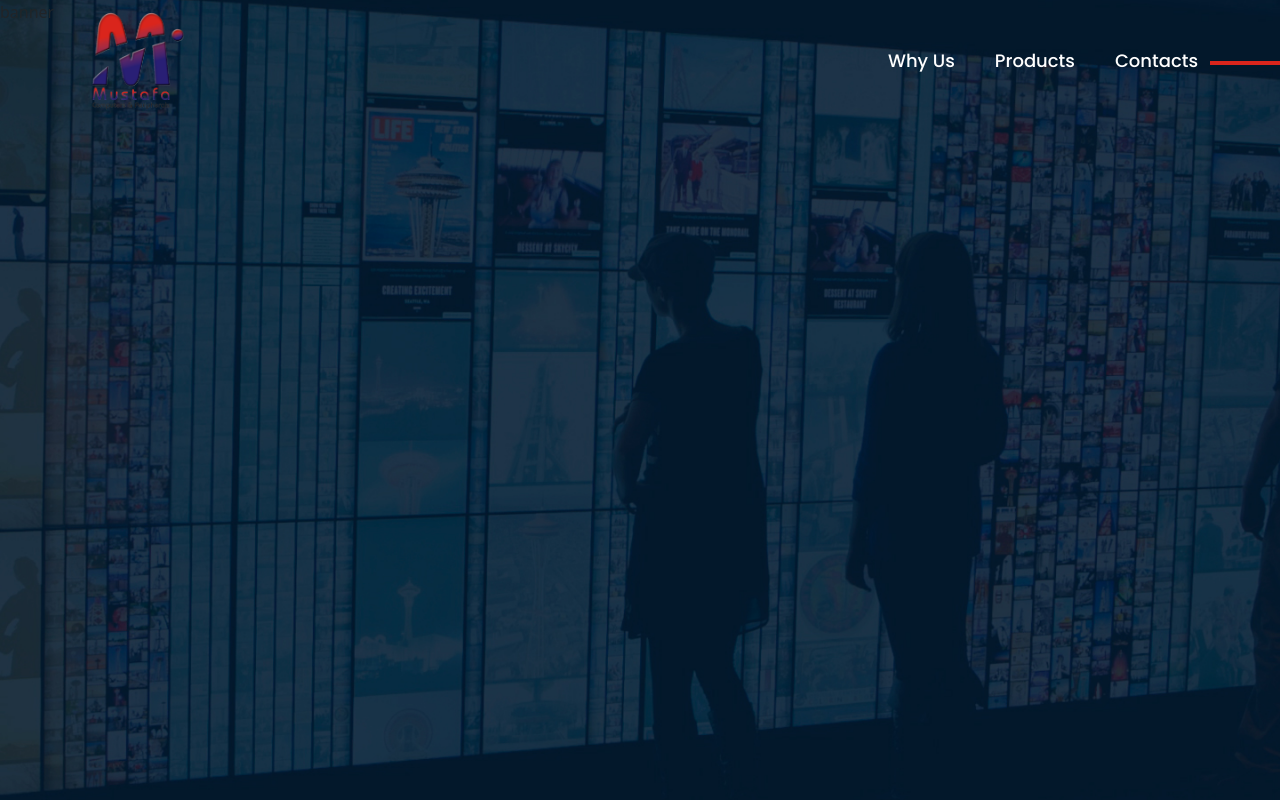
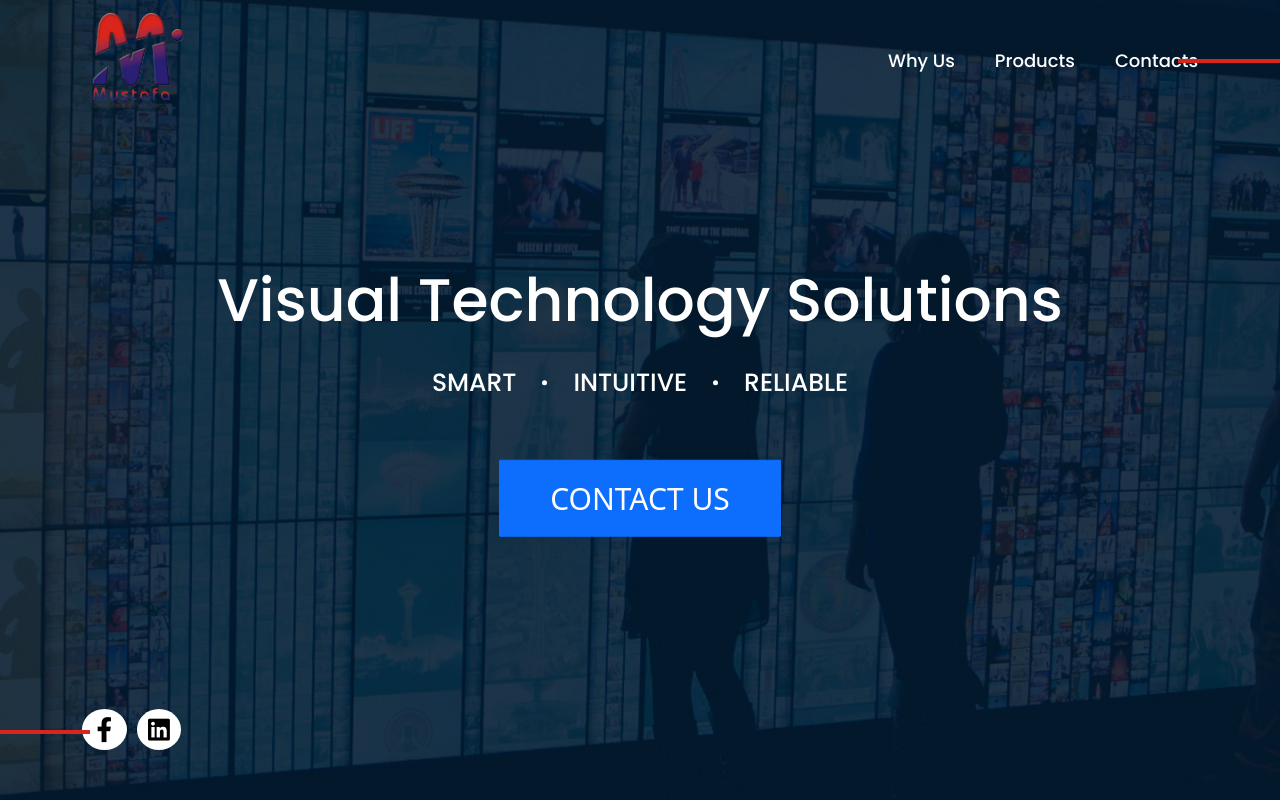
Before and after one commit to YahiyaSTC/MustafaComputersAndPeripherals_React, a React (Create React App) app: page / in a window 1280 px wide. Shown: the top 800 px of the page. Built offline with nearby package versions, Linux system fonts and the light colour scheme.

Commit message:
second-commit

```diff
--- a/public/index.html
+++ b/public/index.html
@@ -33,7 +33,16 @@
       rel="stylesheet"
     />
 
-    <title>React App</title>
+    <!-- Font Awsome -->
+    <link
+      rel="stylesheet"
+      href="https://cdnjs.cloudflare.com/ajax/libs/font-awesome/6.0.0-beta2/css/all.min.css"
+      integrity="sha512-YWzhKL2whUzgiheMoBFwW8CKV4qpHQAEuvilg9FAn5VJUDwKZZxkJNuGM4XkWuk94WCrrwslk8yWNGmY1EduTA=="
+      crossorigin="anonymous"
+      referrerpolicy="no-referrer"
+    />
+
+    <title>Mustafa Computers And Peripherals</title>
   </head>
   <body>
     <noscript>You need to enable JavaScript to run this app.</noscript>
--- a/src/Container/Banner/Banner.css
+++ b/src/Container/Banner/Banner.css
@@ -1,7 +1,142 @@
-.banner{
+.banner {
+  width: 100%;
+  background-image: url("../../assets/Images/bannerImage.jpg");
+  background-repeat: no-repeat;
+  background-size: cover;
+  height: 100vh;
+  position: relative;
+  color: #fff;
+}
+
+/* .banner .container {
+    position: relative;
+} */
+
+/* .banner .container::after{
+    content: '';
+    position: absolute !important;
+    bottom: 0 !important;
+    left: -93% !important;
+    background-color: #DA251C !important;
     width: 100%;
-    background-image: url('../../assets/Images/bannerImage.jpg');
-    background-repeat: no-repeat;
-    background-size: cover;
-    height: 100vh;
+    height: 4px;
+} */
+
+.banner .banner_main {
+  position: absolute;
+  top: 50%;
+  transform: translateY(-50%);
+  left: 0;
+  right: 0;
+  text-align: center;
 }
+
+/* .banner .banner_main::after {
+  content: "";
+  position: absolute !important;
+  bottom: 0 !important;
+  left: -93% !important;
+  background-color: #da251c !important;
+  width: 100%;
+  height: 4px;
+} */
+
+.banner .banner_main .heading h1 {
+  font-size: 60px;
+}
+
+.banner .banner_main .list {
+  padding: 0;
+  margin: 0;
+  flex-direction: row;
+  justify-content: center;
+  gap: 25px;
+  margin-top: 20px;
+}
+
+.banner .banner_main .list li {
+  background: none;
+  color: #fff;
+  border: none;
+  position: relative;
+  font-size: 25px;
+  font-weight: 500;
+}
+
+.banner .banner_main .list li::after {
+  content: "";
+  position: absolute;
+  top: 50%;
+  transform: translateY(-50%);
+  right: -15px;
+  /* left: 0; */
+  width: 5px;
+  height: 5px;
+  border-radius: 50% !important;
+  background-color: #fff;
+}
+
+.banner .banner_main .list li:last-child::after {
+  content: none;
+}
+
+.banner .banner_main .body {
+  margin-top: 50px;
+}
+
+.banner .banner_main .body button {
+  padding: 15px 50px !important;
+  border-radius: 1px !important;
+  font-size: 30px;
+  font-weight: 400;
+  text-transform: uppercase;
+}
+
+.banner  .list_{
+    position: absolute !important;
+    bottom: 50px !important;
+    width: 100%;
+    /* left: 60px; */
+}
+
+.banner .list_ .chs{
+    position: relative;
+}
+
+.banner  .list_ .chs::after {
+    content: "";
+    position: absolute !important;
+    top: 50% !important;
+    left: -93% !important;
+    background-color: #da251c !important;
+    width: 100%;
+    height: 4px;
+}
+
+.banner  .list_ ul {
+  padding: 0;
+  margin: 0;
+  flex-direction: row;
+  justify-content: start;
+  gap: 10px;
+  /* margin-top: 90px; */
+}
+
+.banner .list_ ul li {
+  background: none;
+  border: none;
+  width: 4%;
+  margin: 0;
+  /* padding: 0; */
+  background-color: #fff;
+  border-radius: 50% !important;
+  display: flex;
+  align-items: center;
+  justify-content: center;
+}
+
+.banner .list_ ul li i {
+    color: #000;
+    font-size: 25px;
+    font-weight: 500;
+}
--- a/src/Container/Banner/Banner.js
+++ b/src/Container/Banner/Banner.js
@@ -1,12 +1,43 @@
-import React from 'react'
-import './Banner.css'
+import React from "react";
+import { Button, Container, ListGroup, ListGroupItem } from "react-bootstrap";
+import "bootstrap/dist/css/bootstrap.min.css";
+import "./Banner.css";
 
 function Banner() {
   return (
-    <div className='banner'>
-banner
+    <div className="banner">
+      <div className="banner_main">
+        {/* <Container> */}
+        <div className="heading">
+          <h1>Visual Technology Solutions</h1>
+        </div>
+        <ListGroup as="ul" className="list">
+          <ListGroupItem as="li">SMART</ListGroupItem>
+          <ListGroupItem as="li">INTUITIVE</ListGroupItem>
+          <ListGroupItem as="li">RELIABLE</ListGroupItem>
+        </ListGroup>
+        <div className="body">
+          <Button variant="primary">Contact Us</Button>
+        </div>
+
+        {/* </Container> */}
+      </div>
+      <div className="list_">
+        <div className="chs">
+        <Container>
+          <ListGroup as="ul" className="">
+            <ListGroupItem as="li">
+              <i class="fa-brands fa-facebook-f"></i>
+            </ListGroupItem>
+            <ListGroupItem as="li">
+              <i class="fa-brands fa-linkedin"></i>
+            </ListGroupItem>
+          </ListGroup>
+        </Container>
+        </div>
+      </div>
     </div>
-  )
+  );
 }
 
-export default Banner
+export default Banner;
--- a/src/Container/Header/Header.css
+++ b/src/Container/Header/Header.css
@@ -22,17 +22,23 @@ header a {
 header .navbar-nav a {
     margin: 0 20px;
     position: relative;
-    transition: .3s ease-in-out;
 }
 
-header .navbar-nav a:hover::after {
+header .navbar-nav a::after{
     content: '';
     position: absolute;
+    display: block;
     bottom: -5px;
     left: 0;
     width: 100%;
     height: 4px;
     background-color: #DA251C;
+    transform: scaleX(0);
+    transition:all .3s ease-in-out;
+}
+
+header .navbar-nav a:hover::after {
+    transform: scaleX(1);
 
 }
 
@@ -41,7 +47,7 @@ header .navbar-nav a:last-child{
 }
 
 
-header .navbar .container {
+header  {
     position: relative;
 }
 
@@ -49,7 +55,8 @@ header .navbar .container::after {
     content: '';
     position: absolute !important;
     top: 50% !important;
-    right: -100% !important;
+    transform: translateY(-50%);
+    right: -92% !important;
     background-color: #DA251C !important;
     width: 100%;
     height: 4px;
--- a/src/Container/Header/Header.js
+++ b/src/Container/Header/Header.js
@@ -15,7 +15,7 @@ function Header() {
     <header >
       <Navbar  expand="lg" fixed='top'>
         <Container >
-          <Navbar.Brand href="#"><img src={Logo}  /></Navbar.Brand>
+          <Navbar.Brand ><img src={Logo}  /></Navbar.Brand>
           <Navbar.Toggle aria-controls="navbarScroll" />
           <Navbar.Collapse id="navbarScroll">
             <Nav
--- /dev/null
+++ b/src/View/Components/WhyUs/WhyUs.js
@@ -0,0 +1,33 @@
+import React from "react";
+import { Col, Container, Row } from "react-bootstrap";
+
+function WhyUs() {
+  return (
+    <section className="whyus py-5">
+      <Container>
+        {/* <div className="head text-center"> */}
+        <Row className="head text-center">
+          <Col md={12}>
+            <h2>Why Us?</h2>
+            <div className="text d-flex justify-content-center my-5">
+              <p className="w-75">
+                Few people understand visual technologies – in all its
+                complexity – as well as we do. From a single component to the
+                end user experience – we have rich practical expertise and deep
+                knowledge to provide you best possible solution.
+              </p>
+            </div>
+          </Col>
+        </Row>
+        {/* </div> */}
+        {/* <div className="body"> */}
+        <Row className="body">
+          <Col md={12}></Col>
+        </Row>
+        {/* </div> */}
+      </Container>
+    </section>
+  );
+}
+
+export default WhyUs;
--- a/src/View/HomePage/HomePage.js
+++ b/src/View/HomePage/HomePage.js
@@ -1,6 +1,7 @@
 import React from 'react'
 import Banner from '../../Container/Banner/Banner'
 import Header from '../../Container/Header/Header'
+import WhyUs from '../Components/WhyUs/WhyUs'
 import '../../assets/Css/main.css'
 
 function HomePage() {
@@ -8,6 +9,7 @@ function HomePage() {
     <main>
         <Header />
         <Banner />
+        <WhyUs   />
     </main>
   )
 }
--- a/src/assets/Css/main.css
+++ b/src/assets/Css/main.css
@@ -12,6 +12,14 @@ main h2,
 main h3,
 main h4,
 main h5,
-main h6 {
+main h6,
+main ul li {
   font-family: "Poppins", sans-serif;
 }
+
+
+
+.whyus .head h2 {
+  font-size: 45px;
+  font-weight: 500;
+}
```
